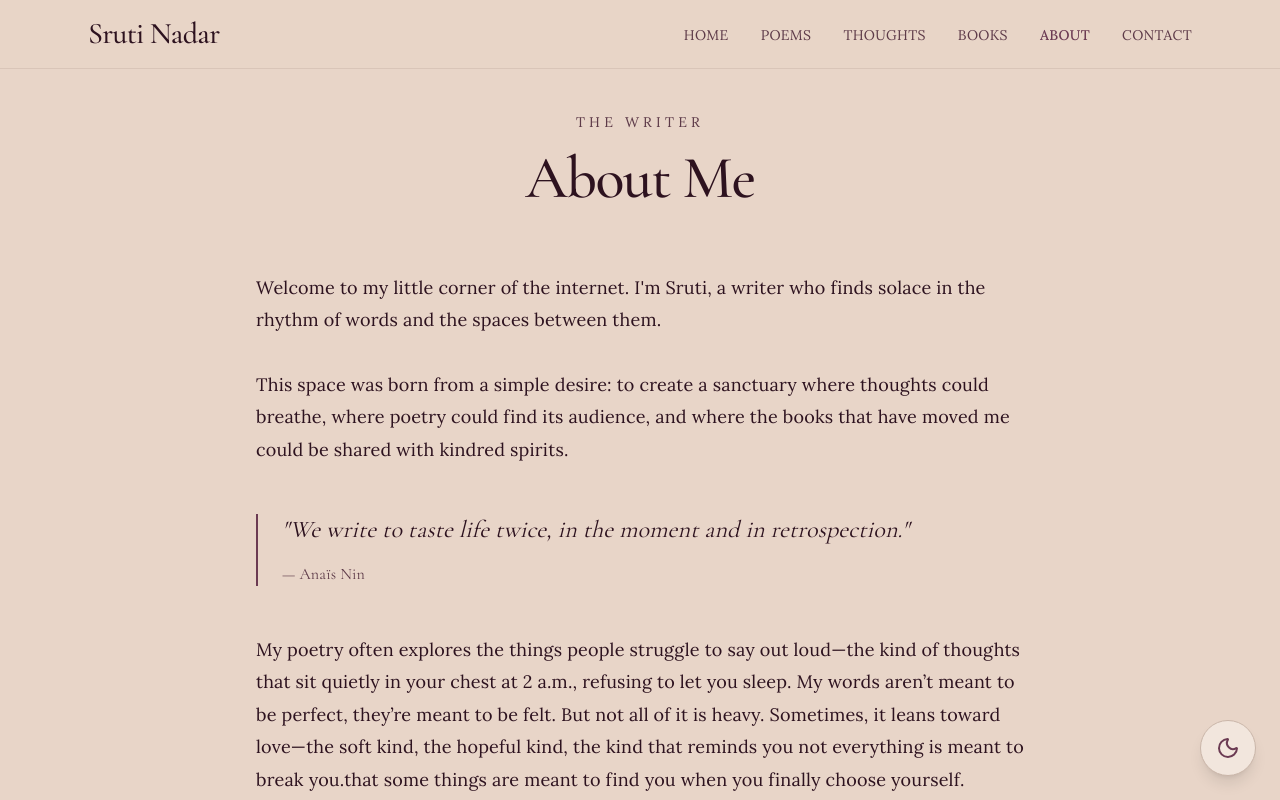
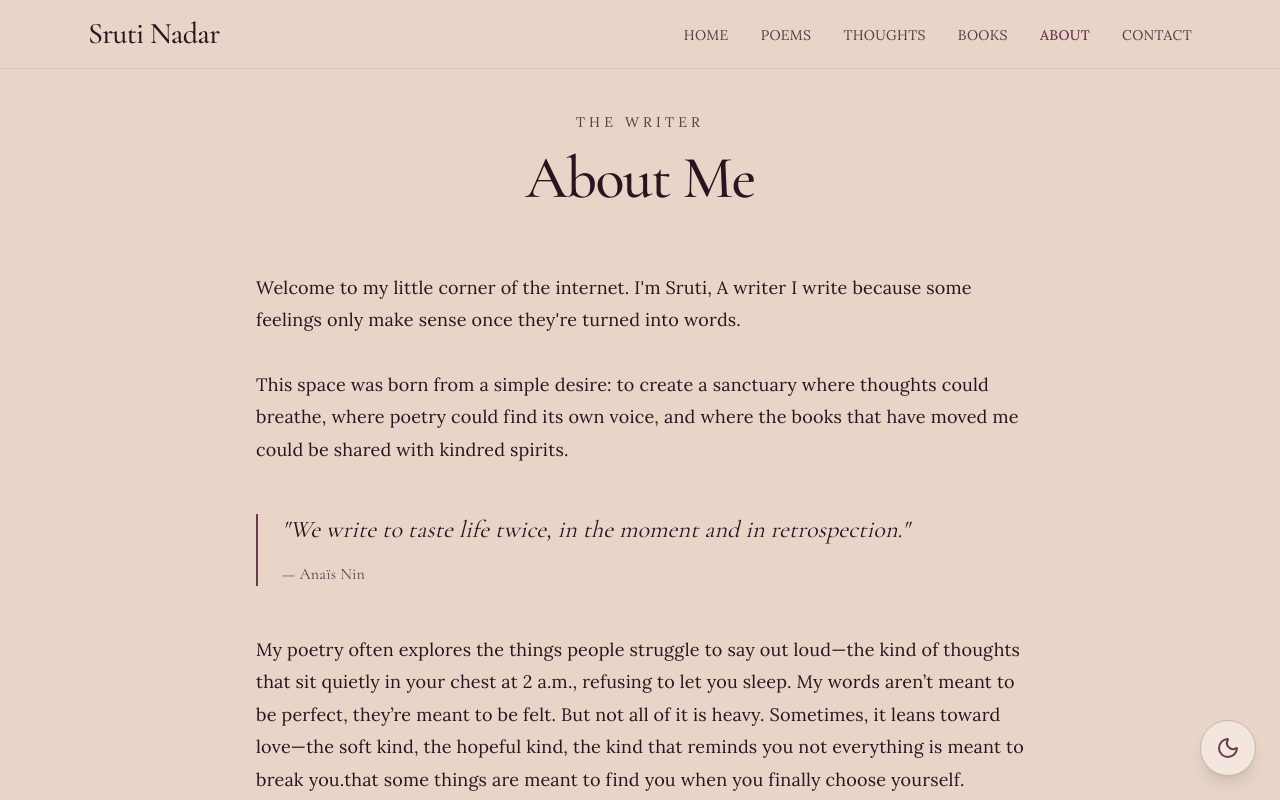
Before and after one commit to srutinadar26/Blog, a Next.js app: page /about in a window 1280 px wide. Shown: the top 800 px of the page. Built offline with nearby package versions, Linux system fonts and the light colour scheme.

Commit message:
rewrote about

```diff
--- a/app/about/page.tsx
+++ b/app/about/page.tsx
@@ -28,13 +28,13 @@ export default function AboutPage() {
           {/* Content */}
           <div className="prose-literary space-y-8 text-lg leading-relaxed">
             <p>
-              Welcome to my little corner of the internet. I&apos;m Sruti, a writer
-              who finds solace in the rhythm of words and the spaces between them.
+              Welcome to my little corner of the internet. I&apos;m Sruti, A writer
+              I write because some feelings only make sense once they're turned into words.
             </p>
 
             <p>
               This space was born from a simple desire: to create a sanctuary where
-              thoughts could breathe, where poetry could find its audience, and where
+              thoughts could breathe, where poetry could find its own voice, and where
               the books that have moved me could be shared with kindred spirits.
             </p>
 
```
